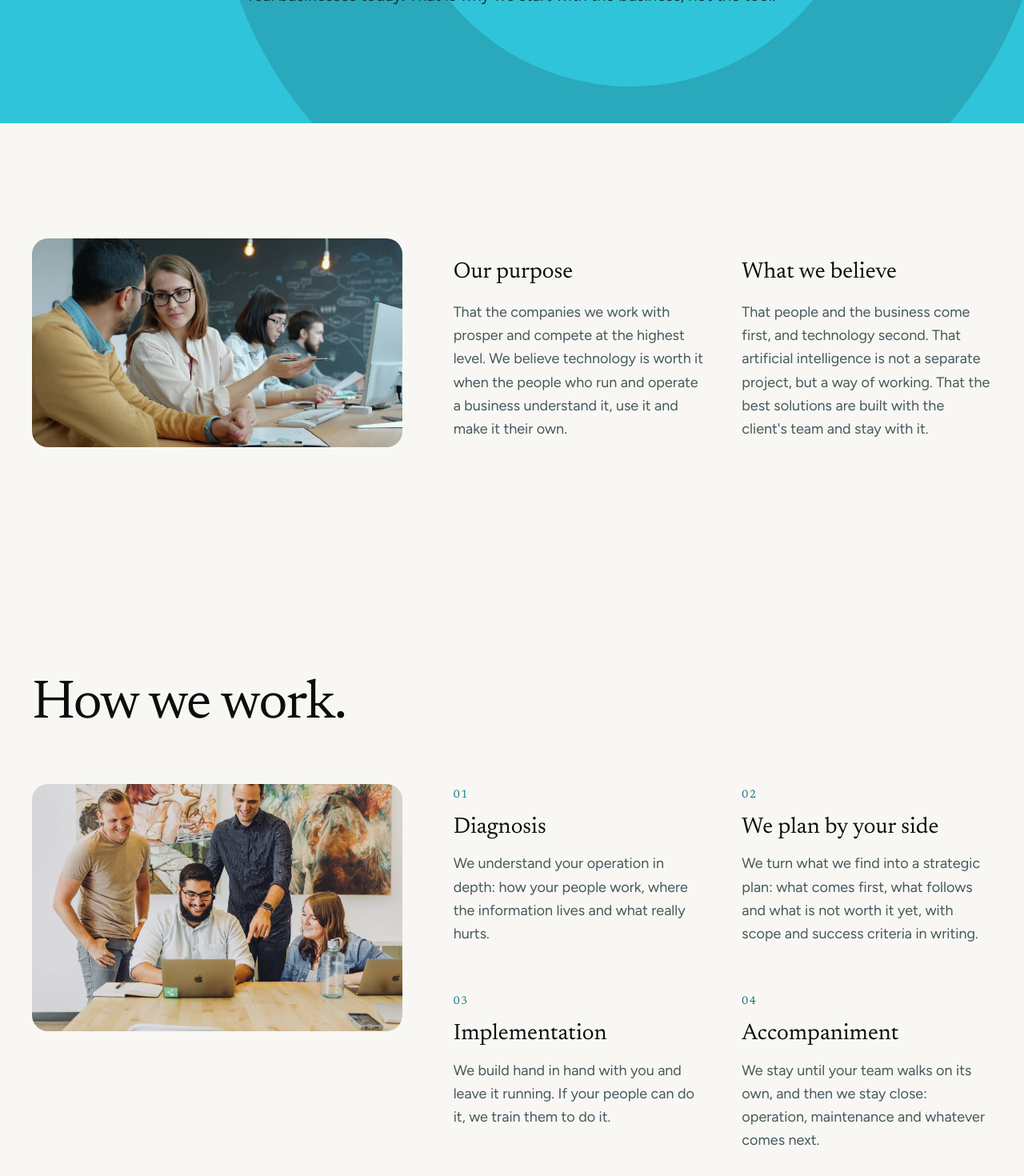
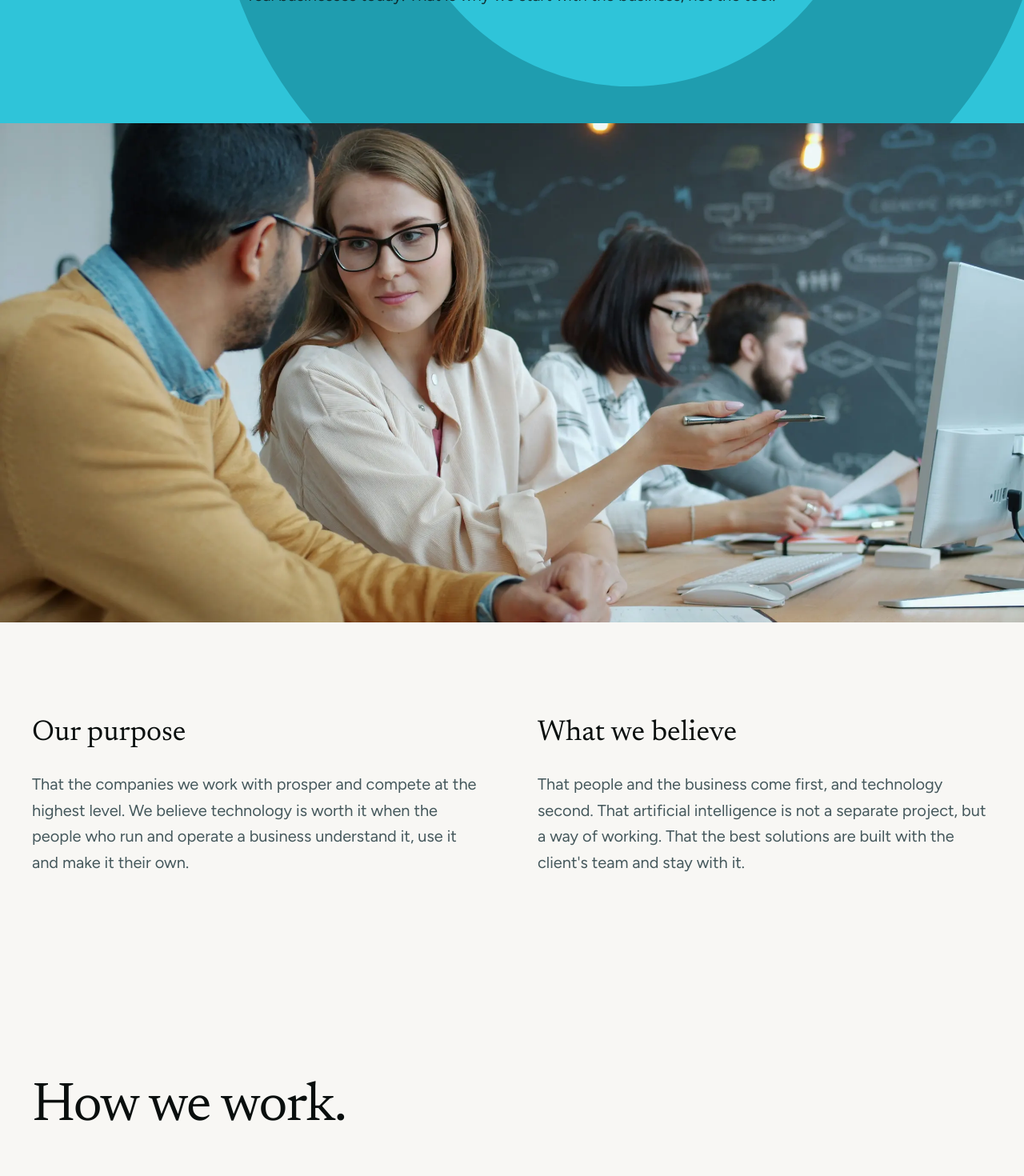
Before and after one commit to rogercsc20/osppy-landing-ai-concierge, a Next.js app: page /en in a window 1280 px wide. Shown: the part 1324-2794 px from the top of the page at 80% size. Built offline with nearby package versions, Linux system fonts and the light colour scheme.

Commit message:
feat: the watermark in the deep brand teal, and the photographs of 'Nuestro propósito' and 'Cómo trabajamos' full-bleed and predominant, regenerated at 2400 px (HQA-D151)

```diff
--- a/components/logo.tsx
+++ b/components/logo.tsx
@@ -13,11 +13,11 @@ export function Logo({ className = "h-9 w-9", variant = "tile" }: { className?:
   );
 }
 
-/** The logo's O alone, for the watermark of the teal band: same ring proportion as the icon. */
+/** The logo's O alone, for the watermark of the teal band, in the deep brand teal (HQA-D151): same ring proportion as the icon. */
 export function LogoRing({ className = "" }: { className?: string }) {
   return (
     <svg viewBox="0 0 64 64" aria-hidden="true" focusable="false" className={className}>
-      <circle cx="32" cy="32" r="22" stroke="#0a0f0e" strokeWidth="12.4" fill="none" />
+      <circle cx="32" cy="32" r="22" stroke="#0c6f7e" strokeWidth="12.4" fill="none" />
     </svg>
   );
 }
--- a/components/metodo.tsx
+++ b/components/metodo.tsx
@@ -12,18 +12,14 @@ export function Metodo({ locale, m }: { locale: Locale; m: Messages }) {
         >
           {m.metodo.encabezado}
         </h2>
-        <div className="mt-12 grid gap-12 md:mt-16 lg:grid-cols-12 lg:gap-16">
-          <div className="lg:col-span-5">
-            <Photo
-              slug="asesoria"
-              locale={locale}
-              sizes="(min-width: 768px) 40vw, 100vw"
-              className="h-auto w-full rounded-[1.25rem] object-cover"
-            />
+      </Container>
+      <div className="relative mt-12 h-[60svh] min-h-[420px] md:mt-16 md:h-[78svh]">
+        <Photo slug="asesoria" locale={locale} fill sizes="100vw" className="object-cover" />
       </div>
-          <ol className="lg:col-span-7 grid gap-10 sm:grid-cols-2 md:gap-x-12 md:gap-y-14">
+      <Container className="pt-16 md:pt-24">
+        <ol className="grid gap-10 sm:grid-cols-2 lg:grid-cols-4 lg:gap-x-10">
           {m.metodo.etapas.map((e, i) => (
-              <li key={e.titulo} className="max-w-[40ch]">
+            <li key={e.titulo} className="max-w-[40ch] border-t border-linea pt-6">
               <span aria-hidden="true" className="font-display text-sm tracking-[0.12em] text-azul-texto">
                 {String(i + 1).padStart(2, "0")}
               </span>
@@ -32,7 +28,6 @@ export function Metodo({ locale, m }: { locale: Locale; m: Messages }) {
             </li>
           ))}
         </ol>
-        </div>
       </Container>
     </section>
   );
--- a/components/quienes.tsx
+++ b/components/quienes.tsx
@@ -10,7 +10,7 @@ export function Quienes({ locale, m }: { locale: Locale; m: Messages }) {
       <section id="quienes" aria-labelledby="quienes-title" className="bg-azul text-negro">
         {/* The watermark (HQA-D150): the logo's O, large and translucent, cropped by this wrapper and never by the section. */}
         <div className="relative overflow-hidden">
-          <LogoRing className="pointer-events-none absolute -right-[18%] top-1/2 h-[130%] w-auto -translate-y-1/2 opacity-[0.14] md:-right-[8%] md:h-[175%]" />
+          <LogoRing className="pointer-events-none absolute -right-[18%] top-1/2 h-[130%] w-auto -translate-y-1/2 opacity-[0.45] md:-right-[8%] md:h-[175%]" />
           <Container className="relative py-24 text-center md:py-36">
           <h2
             id="quienes-title"
@@ -23,25 +23,18 @@ export function Quienes({ locale, m }: { locale: Locale; m: Messages }) {
           </Container>
         </div>
       </section>
-      <section aria-label={m.nav.quienes} className="py-24 md:py-36">
-        <Container>
-          <div className="grid gap-12 lg:grid-cols-12 lg:gap-16">
-            <div className="lg:col-span-5">
-              <Photo
-                slug="quienes"
-                locale={locale}
-                sizes="(min-width: 1024px) 40vw, 100vw"
-                className="h-auto w-full rounded-[1.25rem] object-cover"
-              />
-            </div>
-            <div className="grid gap-10 lg:col-span-7 lg:grid-cols-2 lg:gap-12 lg:pt-6">
-              {[m.quienes.proposito, m.quienes.creemos].map((b) => (
-                <div key={b.titulo}>
-                  <h3 className="font-display text-2xl text-negro md:text-[1.75rem]">{b.titulo}</h3>
-                  <p className="mt-4 max-w-[48ch] text-lg leading-relaxed text-niebla">{b.texto}</p>
-                </div>
-              ))}
-            </div>
+      <section aria-label={m.nav.quienes}>
+        <div className="relative h-[60svh] min-h-[420px] md:h-[78svh]">
+          <Photo slug="quienes" locale={locale} fill sizes="100vw" className="object-cover" />
+        </div>
+        <Container className="py-20 md:py-28">
+          <div className="grid gap-10 md:grid-cols-2 md:gap-16">
+            {[m.quienes.proposito, m.quienes.creemos].map((b) => (
+              <div key={b.titulo}>
+                <h3 className="font-display text-[1.75rem] text-negro md:text-[2.25rem]">{b.titulo}</h3>
+                <p className="mt-5 max-w-[48ch] text-lg leading-relaxed text-niebla md:text-xl">{b.texto}</p>
+              </div>
+            ))}
           </div>
         </Container>
       </section>
--- a/scripts/photos.manifest.json
+++ b/scripts/photos.manifest.json
@@ -113,7 +113,8 @@
       "slug": "asesoria",
       "file": "jud-mackrill-Of_m3hMsoAA-unsplash.jpg",
       "altEs": "Cuatro personas conversando frente a una laptop",
-      "altEn": "Four people talking around a laptop"
+      "altEn": "Four people talking around a laptop",
+      "ladoLargo": 2400
     },
     {
       "slug": "implementacion",
@@ -132,7 +133,8 @@
       "slug": "quienes",
       "file": "vitaly-gariev-0iTp1WNlMGc-unsplash.jpg",
       "altEs": "Dos colegas conversan sobre un documento en una oficina, con un pizarrón al fondo",
-      "altEn": "Two colleagues talk over a document in an office, with a chalkboard behind them"
+      "altEn": "Two colleagues talk over a document in an office, with a chalkboard behind them",
+      "ladoLargo": 2400
     },
     {
       "slug": "hablemos",
```
Also changed, not shown: lib/photos.generated.ts (+4 -4 lines), public/photos/asesoria.webp, public/photos/quienes.webp. Lines whose indentation alone changed are shown as unchanged.
